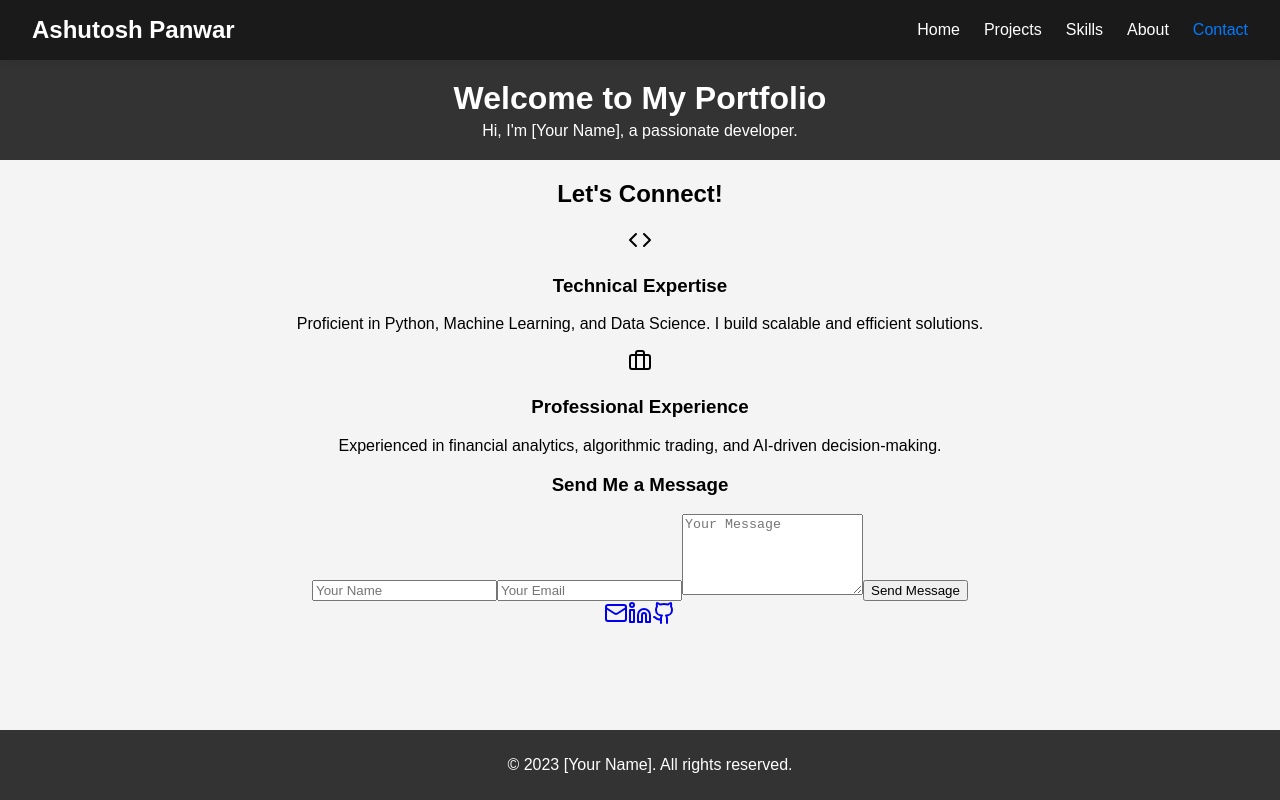
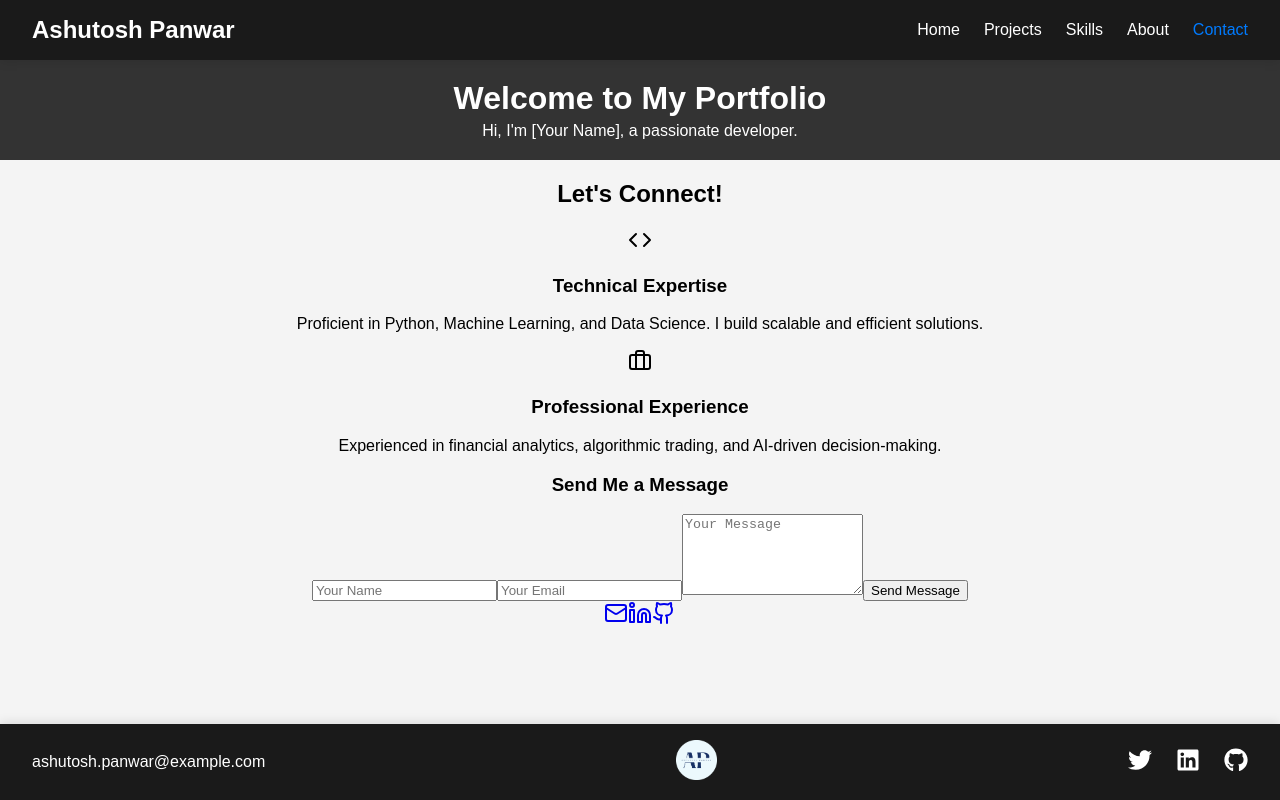
Before and after one commit to AshutoshPanwar/Portfolio_2.0, a React (Create React App) app in the folder my-portfolio/: page /contact in a window 1280 px wide. Built offline with nearby package versions, Linux system fonts and the light colour scheme.

Commit message:
Footer Done

```diff
--- a/my-portfolio/package.json
+++ b/my-portfolio/package.json
@@ -11,6 +11,7 @@
     "lucide-react": "^0.483.0",
     "react": "^19.0.0",
     "react-dom": "^19.0.0",
+    "react-icons": "^5.5.0",
     "react-router-dom": "^7.4.0",
     "react-scripts": "5.0.1",
     "react-scroll": "^1.9.3",
--- /dev/null
+++ b/my-portfolio/src/components/Footer.css
@@ -0,0 +1,61 @@
+/* Footer.css */
+.footer {
+	background-color: #1a1a1a; /* Dark black background */
+	color: white;
+	padding: 1rem 2rem;
+	display: flex;
+	justify-content: space-between; /* Space between email, logo, and social links */
+	align-items: center;
+	position: fixed; /* Fixed footer */
+	bottom: 0;
+	left: 0;
+	width: 100%;
+	box-shadow: 0 -2px 10px rgba(0, 0, 0, 0.1); /* Subtle shadow at the top */
+	box-sizing: border-box;
+	z-index: 1000; /* Ensure footer stays on top */
+}
+
+.footer-email p {
+	margin: 0;
+	font-size: 1rem;
+}
+
+.footer-logo .logo-img {
+	height: 40px; /* Adjust logo size */
+	width: auto;
+}
+
+.footer-social {
+	display: flex;
+	gap: 1.5rem; /* Space between social links */
+}
+
+.footer-icon {
+	font-size: 24px; /* Adjust icon size */
+	color: white;
+	transition: color 0.3s ease;
+}
+
+.footer-icon:hover {
+	color: #007bff; /* Blue color on hover */
+}
+
+/* Responsive Styles */
+@media (max-width: 768px) {
+	.footer {
+		flex-direction: column; /* Stack items vertically */
+		align-items: center;
+		gap: 1rem; /* Space between stacked items */
+		padding: 1rem;
+	}
+
+	.footer-email,
+	.footer-logo,
+	.footer-social {
+		text-align: center; /* Center-align items */
+	}
+
+	.footer-social {
+		gap: 1rem; /* Reduce gap between social links */
+	}
+}
--- a/my-portfolio/src/components/Footer.js
+++ b/my-portfolio/src/components/Footer.js
@@ -1,9 +1,44 @@
 import React from "react";
+import { FaTwitter, FaLinkedin, FaGithub } from "react-icons/fa"; // Import icons
+import "./Footer.css";
 
 const Footer = () => {
 	return (
-		<footer>
-			<p>© 2023 [Your Name]. All rights reserved.</p>
+		<footer className="footer">
+			{/* Email on the left */}
+			<div className="footer-email">
+				<p>ashutosh.panwar@example.com</p>
+			</div>
+
+			{/* Logo in the center */}
+			<div className="footer-logo">
+				<img src="/images/logo.png" alt="Logo" className="logo-img" />
+			</div>
+
+			{/* Social media links on the right */}
+			<div className="footer-social">
+				<a
+					href="https://twitter.com"
+					target="_blank"
+					rel="noopener noreferrer"
+				>
+					<FaTwitter className="footer-icon" /> {/* Twitter icon */}
+				</a>
+				<a
+					href="https://linkedin.com"
+					target="_blank"
+					rel="noopener noreferrer"
+				>
+					<FaLinkedin className="footer-icon" /> {/* LinkedIn icon */}
+				</a>
+				<a
+					href="https://github.com"
+					target="_blank"
+					rel="noopener noreferrer"
+				>
+					<FaGithub className="footer-icon" /> {/* GitHub icon */}
+				</a>
+			</div>
 		</footer>
 	);
 };
```
Also changed, not shown: my-portfolio/public/images/logo.png (added), 1 other file (tests, documents, lock files or other folders).
